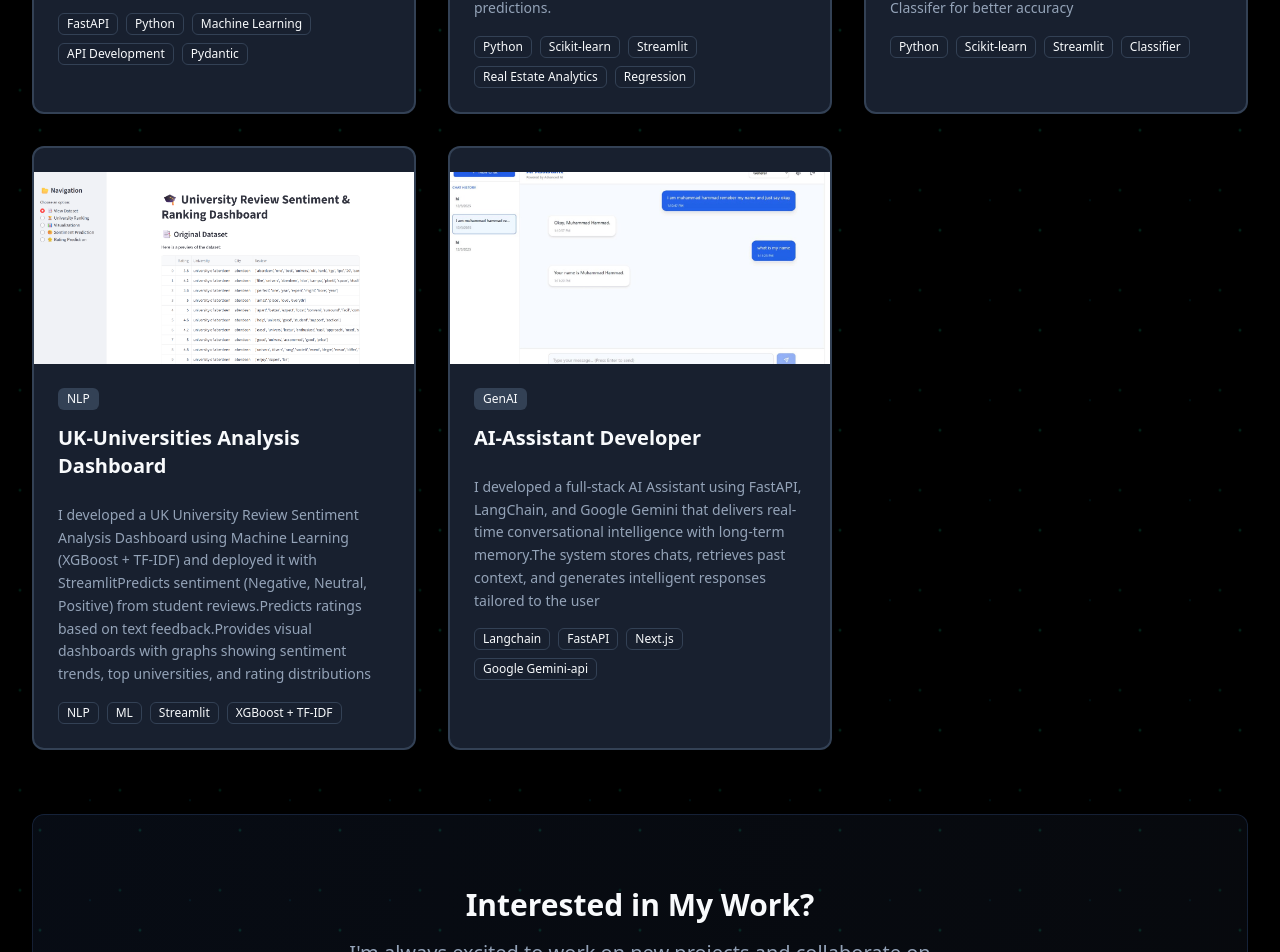
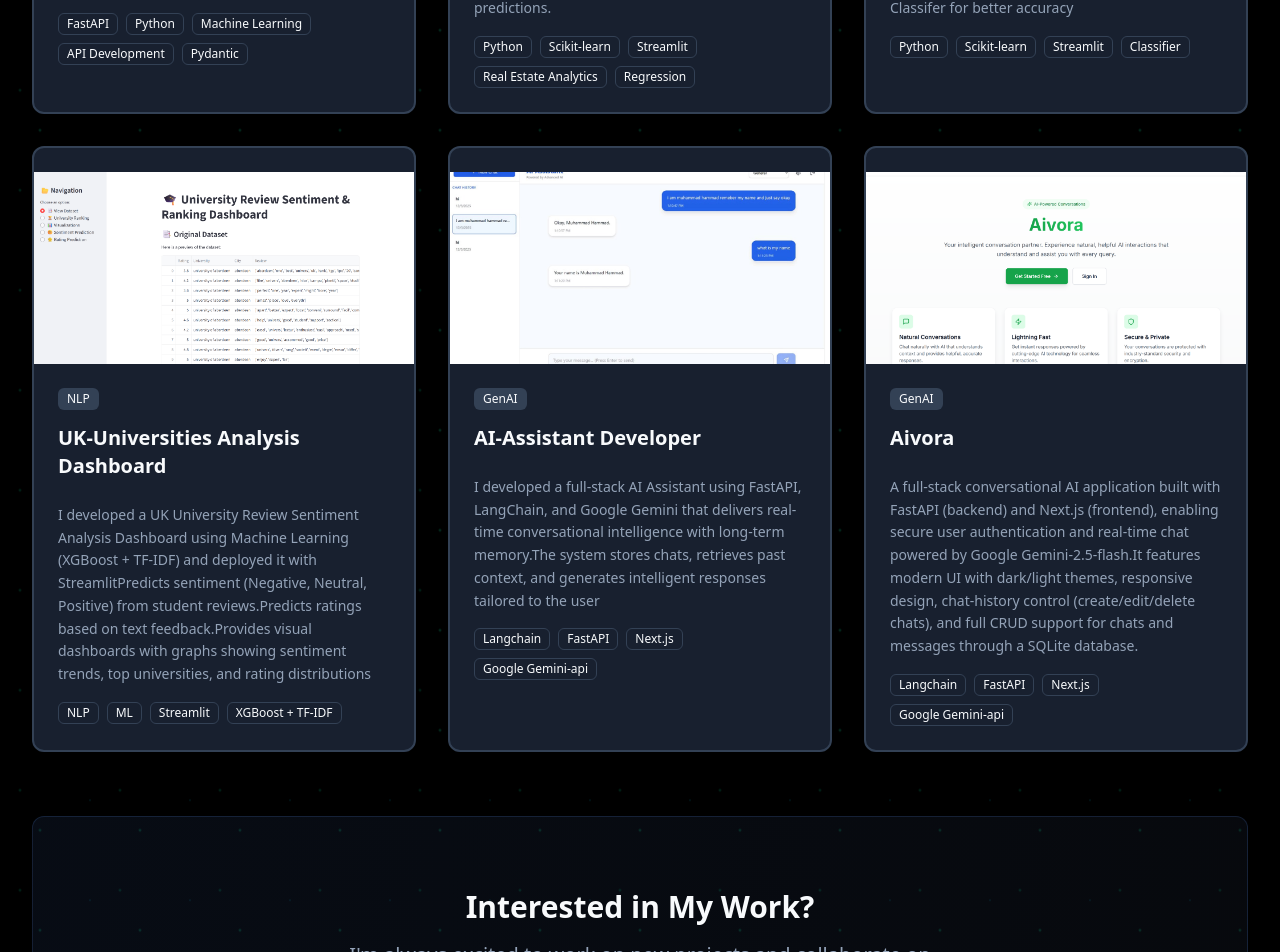
Before and after one commit to hammadshah18/hammad-portfolio--1-, a Next.js app: page /portfolio in a window 1280 px wide. Shown: the part 1474-2426 px from the top of the page. Built offline with nearby package versions, Linux system fonts and the light colour scheme.

Commit message:
Add Aivora project

```diff
--- a/app/portfolio/page.tsx
+++ b/app/portfolio/page.tsx
@@ -132,9 +132,19 @@ export default function PortfolioPage() {
       demoLink: "https://ai-assistant-nax50s4zx-muhammad-hammads-projects-8134d960.vercel.app/",
       githubLink: "https://github.com/hammadshah18/AI-Assistant",
     },
+    {
+      title: "Aivora",
+      description:
+        "A full‑stack conversational AI application built with FastAPI (backend) and Next.js (frontend), enabling secure user authentication and real‑time chat powered by Google Gemini-2.5-flash.It features modern UI with dark/light themes, responsive design, chat‑history control (create/edit/delete chats), and full CRUD support for chats and messages through a SQLite database.",
+      technologies: ["Langchain", "FastAPI", "Next.js", "Google Gemini-api"],
+      category: "GenAI",
+      image: "/aivoira.png",
+      demoLink: "https://conversationalchatbot-99yb.vercel.app/",
+      githubLink: "https://github.com/hammadshah18/conversationalchatbot",
+    },
   ]
 
-  const categories = ["All", "Machine Learning","NLP" ,"Data Visualization", "API Development","GenAI"]
+  const categories = ["All", "Machine Learning","NLP" ,"Data Visualization"," Deep Learning", "API Development","GenAI"]
 
   const filteredProjects =
     activeFilter === "All" ? projects : projects.filter((project) => project.category === activeFilter)
```
Also changed, not shown: public/aivoira.png (added).
